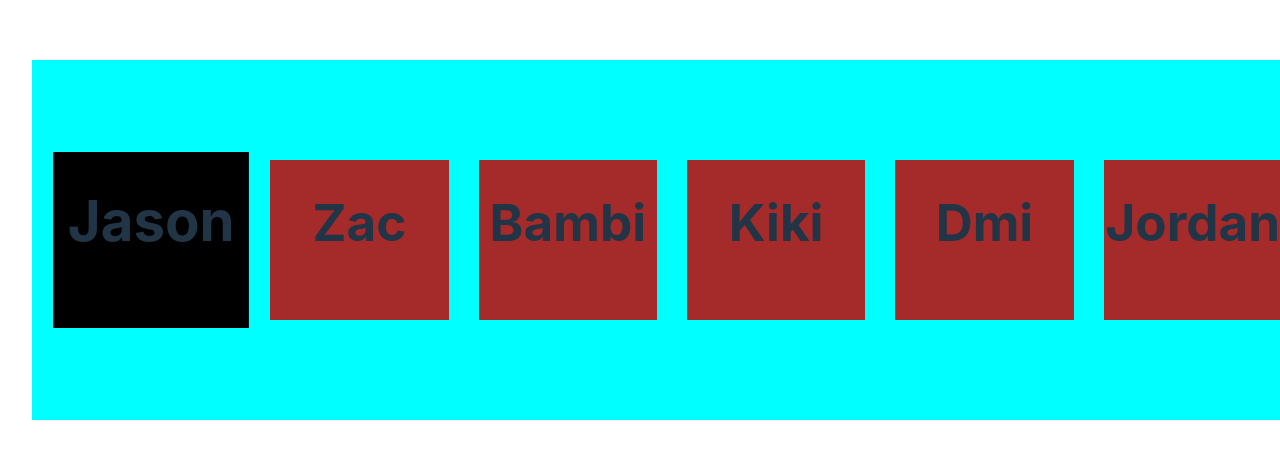
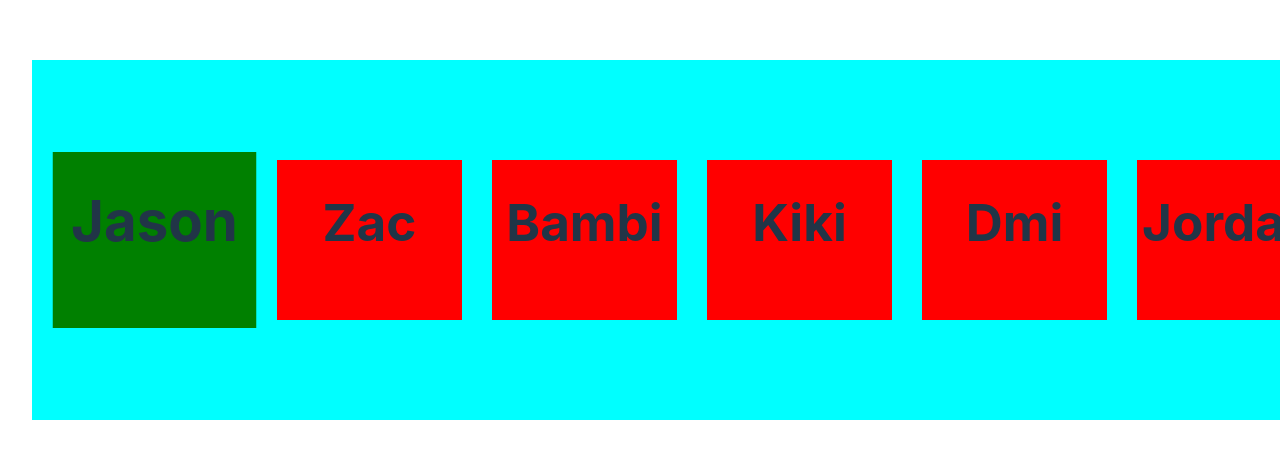
Before and after one commit to SantiagoCuevas/pokeflix, a React (Vite) app: page / in a window 1280 px wide. Shown: the part 160-618 px from the top of the page. Built offline with nearby package versions, Linux system fonts and the light colour scheme.

Commit message:
style updates

```diff
--- a/src/components/ScrollList/ScrollList.css
+++ b/src/components/ScrollList/ScrollList.css
@@ -6,15 +6,17 @@
   gap: 30px;
   align-items: center;
   padding: 30px;
+  overflow-x: auto;
 }
 
 .scroll-item {
-  background-color: brown;
-  width: 185px;
+  background-color: red;
+  max-width: 185px;
+  min-width: 185px;
   height: 160px;
 }
 
 .scroll-item[data-focused="true"] {
-  background-color: black;
+  background-color: green;
   transform: scale(1.1);
 }
```
